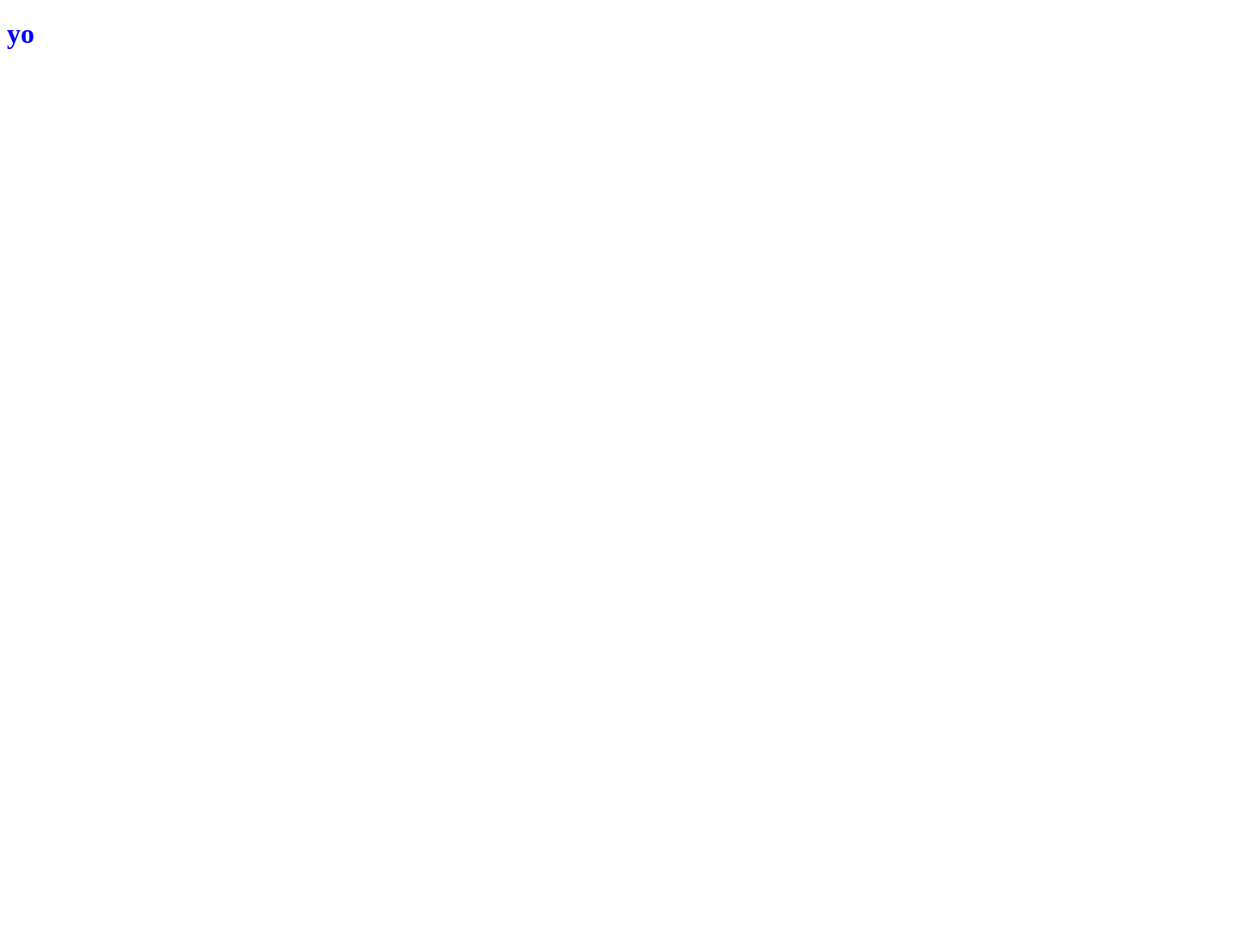
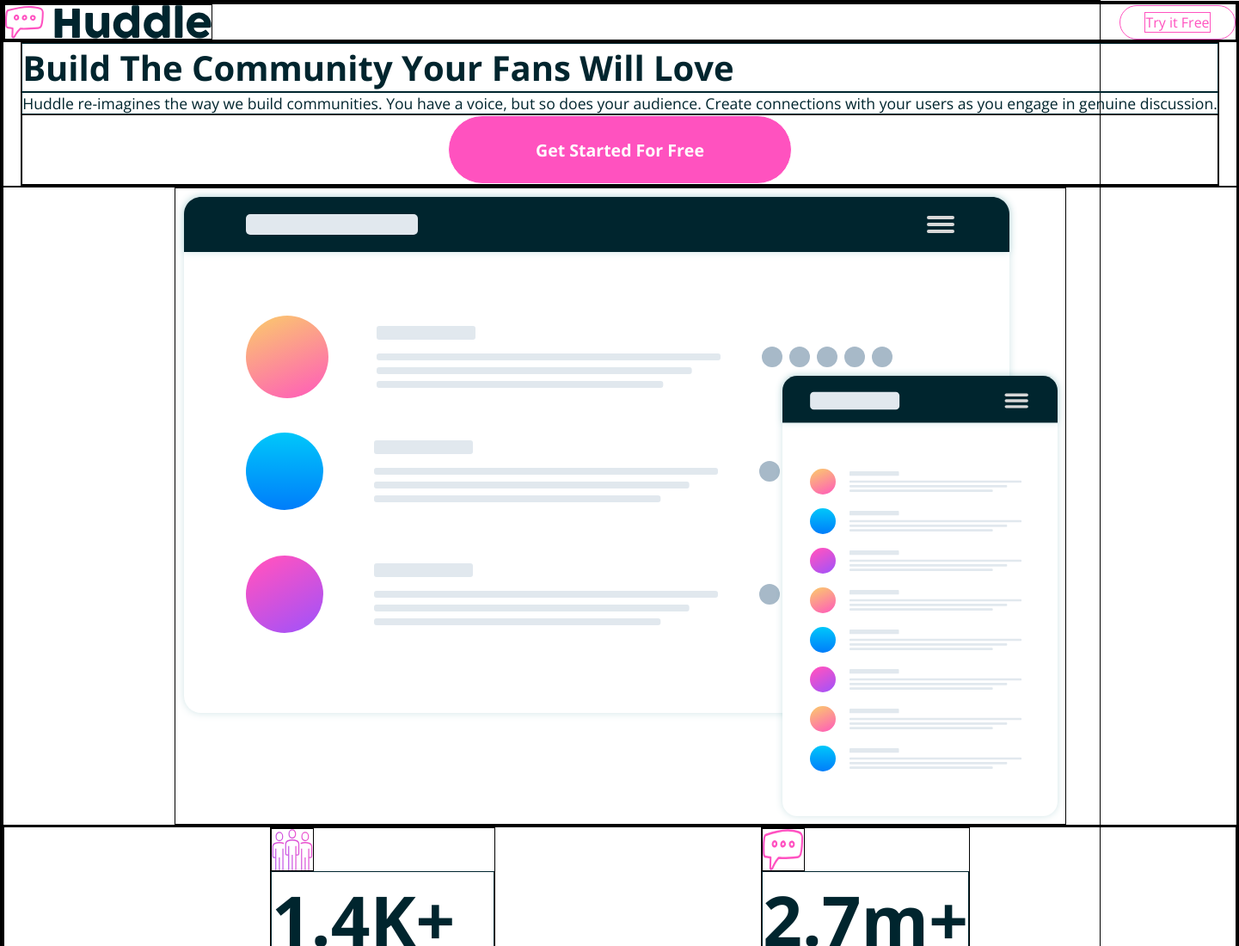
Before and after one commit to metallicatzach/huddle-curved, a plain HTML site: page index.html in a window 1280 px wide. Shown: the top 1100 px of the page at 86% size, 1441 px wide, since content can reach past the window. Before the commit the page ends 800 px from the top, so only its background shows below. Drawn offline with nearby package versions, Linux system fonts and the light colour scheme.

Commit message:
2nd draft

```diff
--- a/index.html
+++ b/index.html
@@ -5,8 +5,83 @@
     <meta name="viewport" content="width=device-width, initial-scale=1.0">
     <title>HUDDLE CURVED | FRONTEND MENTOR</title>
     <link rel="stylesheet" href="style.css">
+    <link rel="preconnect" href="https://fonts.googleapis.com">
+<link rel="preconnect" href="https://fonts.gstatic.com" crossorigin>
+<link href="https://fonts.googleapis.com/css2?family=Open+Sans:wght@400;600;700&family=Poppins:wght@700&display=swap" rel="stylesheet">
 </head>
 <body>
-    <h1>yo</h1>
+    <main class="main">
+        <nav class="nav">
+            <div class="nav_container">
+                <img src="images/logo.svg" alt="main logo" class="logo">
+                <button class="btn"><a href="/">Try it Free</a></button>
+            </div>
+        </nav>
+        <header class="header">
+            <div class="header_container">
+                <h1 class="title">Build The Community Your Fans Will Love</h1>
+                <p class="info">Huddle re-imagines the way we build communities. You have a voice, but so does
+                    your audience. Create connections with your users as you engage in genuine discussion.</p>
+                <div class="button_container">
+                    <button class="btn-2">Get Started For Free</button>
+                </div>
+            </div>
+        </header>
+        <div class="image_container">
+            <img src="images/screen-mockups.svg" alt="" class="computer_image">
+        </div>
+        <div class="content_1">
+            <div class="content_container">
+                <div class="box">
+                    <img src="images/icon-communities.svg" alt="" class="little_logo">
+                    <h2 class="nums">1.4K+</h2>
+                    <p class="num_words">Communities Formed</p>
+                </div>
+                <div class="box">
+                    <img src="images/icon-messages.svg" alt="" class="little_logo">
+                    <h2 class="nums">2.7m+</h2>
+                    <p class="num_words">Messages Sent</p>
+                </div>
+            </div>
+        </div>
+        <section class="hero">
+            <div class="hero_container">
+                <div class="box2">
+                    <h1 class="title">Grow Together</h1>
+                    <p class="info">Generate meaningful discussions with your audience and build a strong, loyal community.
+                        Think of the insightful conversations you miss out on with a feedback form.</p>
+                </div>
+                <div class="box2">
+                    <img src="images/illustration-grow-together.svg" alt="" class="content_img">
+                </div>
+            </div>
+        </section>
+        <section class="hero">
+            <div class="hero_container">
+                <div class="box2">
+                    <img src="images/illustration-flowing-conversation.svg" alt="" class="content_img">
+                </div>
+                <div class="box2">
+                    <h1 class="title">Flowing Conversations</h1>
+                    <p class="info">You wouldn't paginate a conversation in real life, so why do it online? Our threads have
+                        just-in-time loading for a more natural flow.</p>
+                </div>
+            </div>
+        </section>
+        <section class="hero">
+            <div class="hero_container">
+                <div class="box2">
+                    <h1 class="title">Your Users</h1>
+                    <p class="info">It takes no time at all to integrate Huddle with your app's authentication solution. This means,
+                        once signed in to your app, your users can start chatting immediately.</p>
+                </div>
+                <div class="box2">
+                    <img src="images/illustration-your-users.svg" alt="" class="content_img">
+                </div>
+            </div>
+        </section>
+        <footer class="footer_1"></footer>
+        <footer class="footer_2"></footer>
+    </main>
 </body>
 </html>
--- a/style.css
+++ b/style.css
@@ -1,3 +1,120 @@
-h1 {
-    color:blue;
+* {
+    box-sizing: border-box;
+    margin:0;
+    padding:0;
+    border:1px solid;
+    font-family: 'Open Sans', sans-serif;
+    font-size:16px;
 }
+
+body{
+    width:1440px;
+}
+
+/*NAV BAR STYLING**********************************************************/
+.nav_container {
+    display:flex;
+    flex-direction: row;
+    justify-content: space-between;
+    align-items: center;
+}
+.btn {
+    background-color: white;
+    width:135px;
+    height:40px;
+    border:1px solid hsl(322, 100%, 66%);
+    border-radius: 20px;
+}
+.btn a {
+    text-decoration: none;
+    color:hsl(322, 100%, 66%);
+}
+
+/*HEADER STYLING*****************************************************************/
+
+.header {
+    display:flex;
+    flex-direction: column;
+    justify-content: center;
+    align-items: center;
+    text-align: center;
+}
+.title {
+    font-weight:800;
+    font-size:2.5rem;
+    color:hsl(192, 100%, 9%);
+    letter-spacing: 120;
+}
+.title h1 {
+    letter-spacing: 10;
+}
+.info, p{
+    font-weight:200;
+    font-size:1.1rem;
+    color:hsl(192, 100%, 9%);
+}
+.btn-2 {
+    background-color: hsl(322, 100%, 66%);
+    width:400px;
+    height:80px;
+    border-radius:40px;
+    color:white;
+    font-size:1.22rem;
+    font-weight:700;
+}
+
+/*BIG COMPUTER IMAGE STYLING*******************************************************/
+.image_container {
+    display:flex;
+    justify-content: center;
+    align-items: center;
+}
+
+/*CONTENT BOX STYLING****************************************************/
+
+.content_container {
+    display:flex;
+    flex-direction: row;
+    justify-content: space-evenly;
+    align-items: center;
+}
+.box {
+    display:flex;
+    flex-direction: column;
+}
+.little_logo {
+    width:50px;
+    height:50px;
+}
+.nums {
+    font-size:5rem;
+    color:hsl(192, 100%, 9%);
+}
+.num_words {
+    color:#717274;
+    font-size:1.5rem;
+    font-weight:800;
+}
+
+/*HERO STYLING**********************************/
+
+.hero_container {
+    display:flex;
+    flex-direction: row;
+    justify-content: center;
+    align-items: center;
+}
+.box2 {
+    width:50%;
+    display:flex;
+    flex-direction: column;
+    align-items: center;
+    justify-content: flex-start;
+}
+.box2, .title, h1 {
+    text-align: left;
+}
+.content_img {
+    max-width: 100%;
+    max-height: 100%;
+}
```
Also changed, not shown: design/desktop-preview.jpg (deleted), design/mobile-design.jpg (deleted), images/bg-footer-top-mobile.svg (deleted), images/bg-section-bottom-mobile-1.svg (deleted), images/bg-section-bottom-mobile-2.svg (deleted), images/bg-section-top-mobile-1.svg (deleted), images/bg-section-top-mobile-2.svg (deleted), 1 other file.
